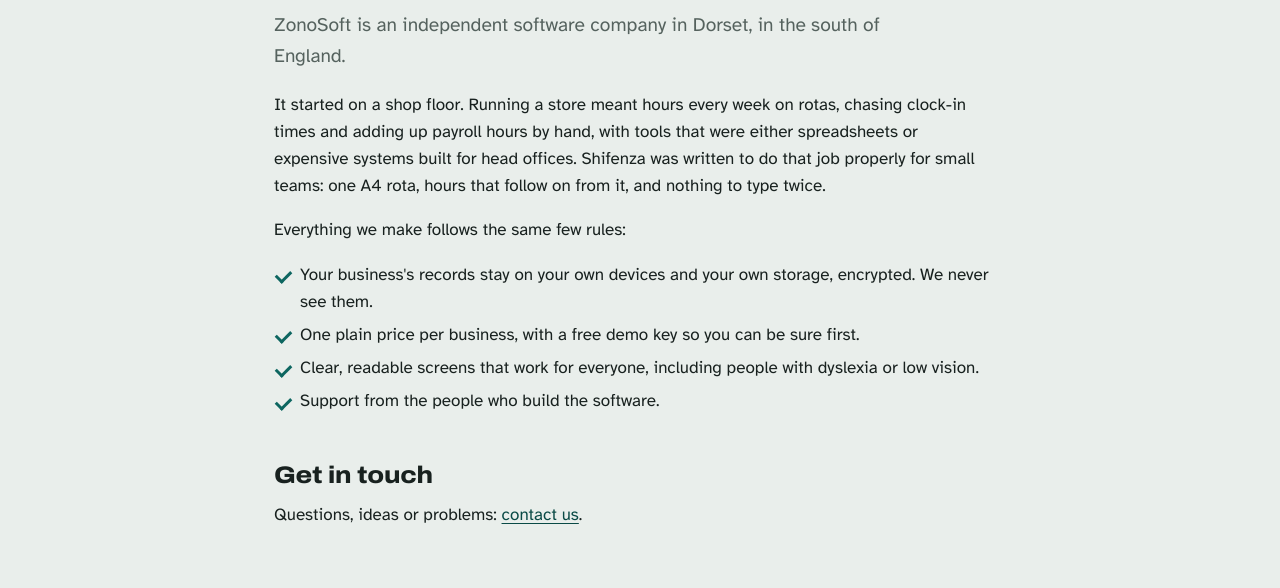
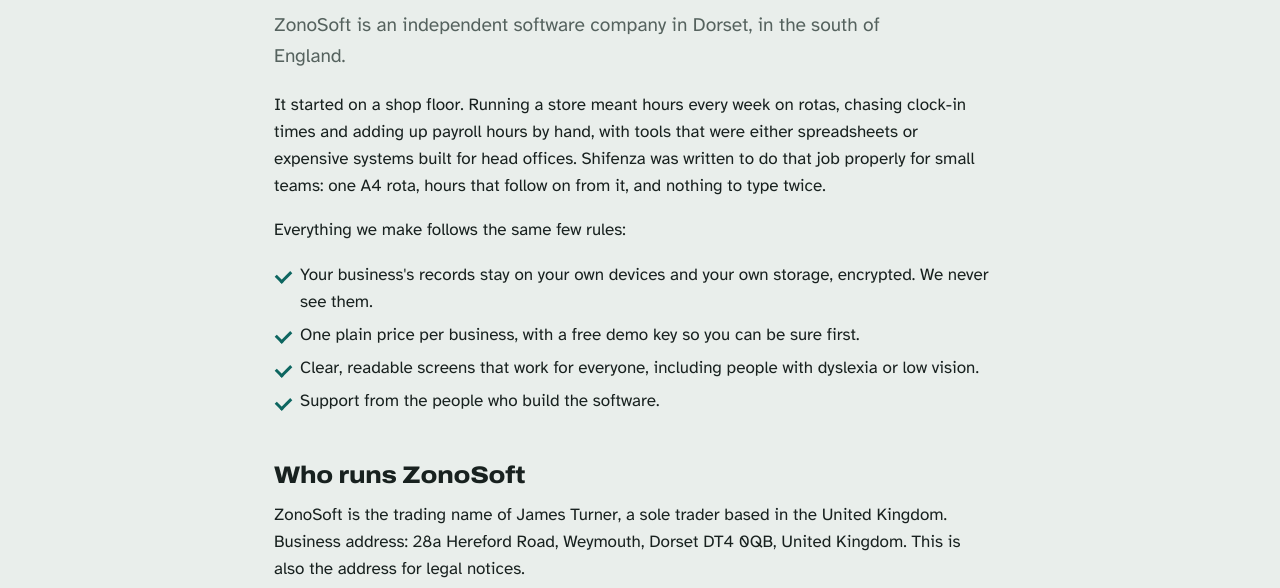
Before and after one commit to ZonoSoft/zono-licence-server, a plain HTML site: page site/about.html in a window 1280 px wide. Shown: the part 212-800 px from the top of the page. Drawn offline with Linux system fonts and the light colour scheme.

Commit message:
About: who runs ZonoSoft (sole trader business-name disclosure)
Co-Authored-By: Claude Opus 5.5 <noreply@anthropic.com>
Claude-Session: https://claude.ai/code/session_013wsR75x9q9hguxmq78QPJn

```diff
--- a/site/about.html
+++ b/site/about.html
@@ -43,6 +43,8 @@
       <li>Clear, readable screens that work for everyone, including people with dyslexia or low vision.</li>
       <li>Support from the people who build the software.</li>
     </ul>
+    <h2 style="margin-top:48px">Who runs ZonoSoft</h2>
+    <p>ZonoSoft is the trading name of James Turner, a sole trader based in the United Kingdom. Business address: 28a Hereford Road, Weymouth, Dorset DT4 0QB, United Kingdom. This is also the address for legal notices.</p>
     <h2 style="margin-top:48px">Get in touch</h2>
     <p>Questions, ideas or problems: <a href="/contact">contact us</a>.</p>
   </div>
```
